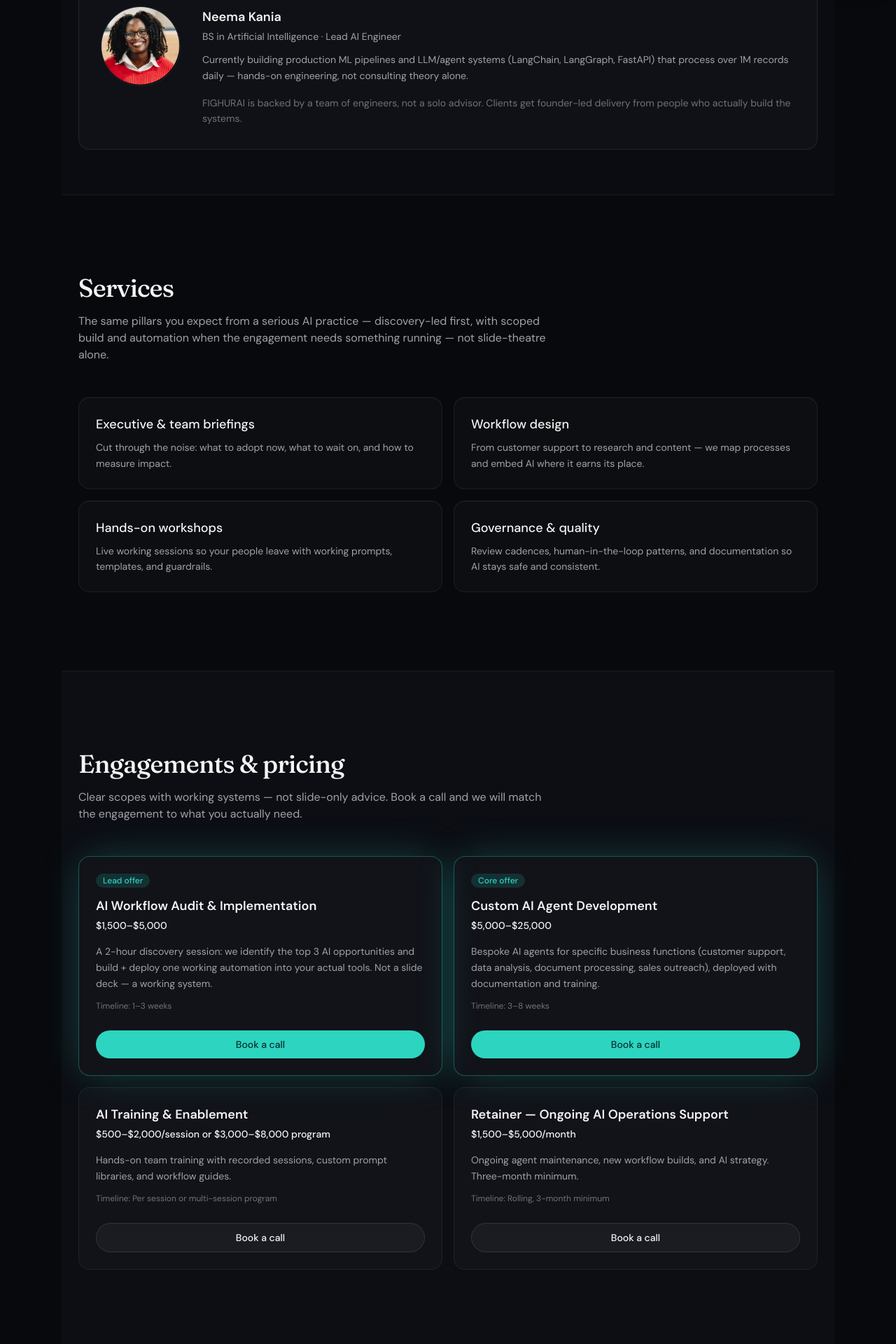
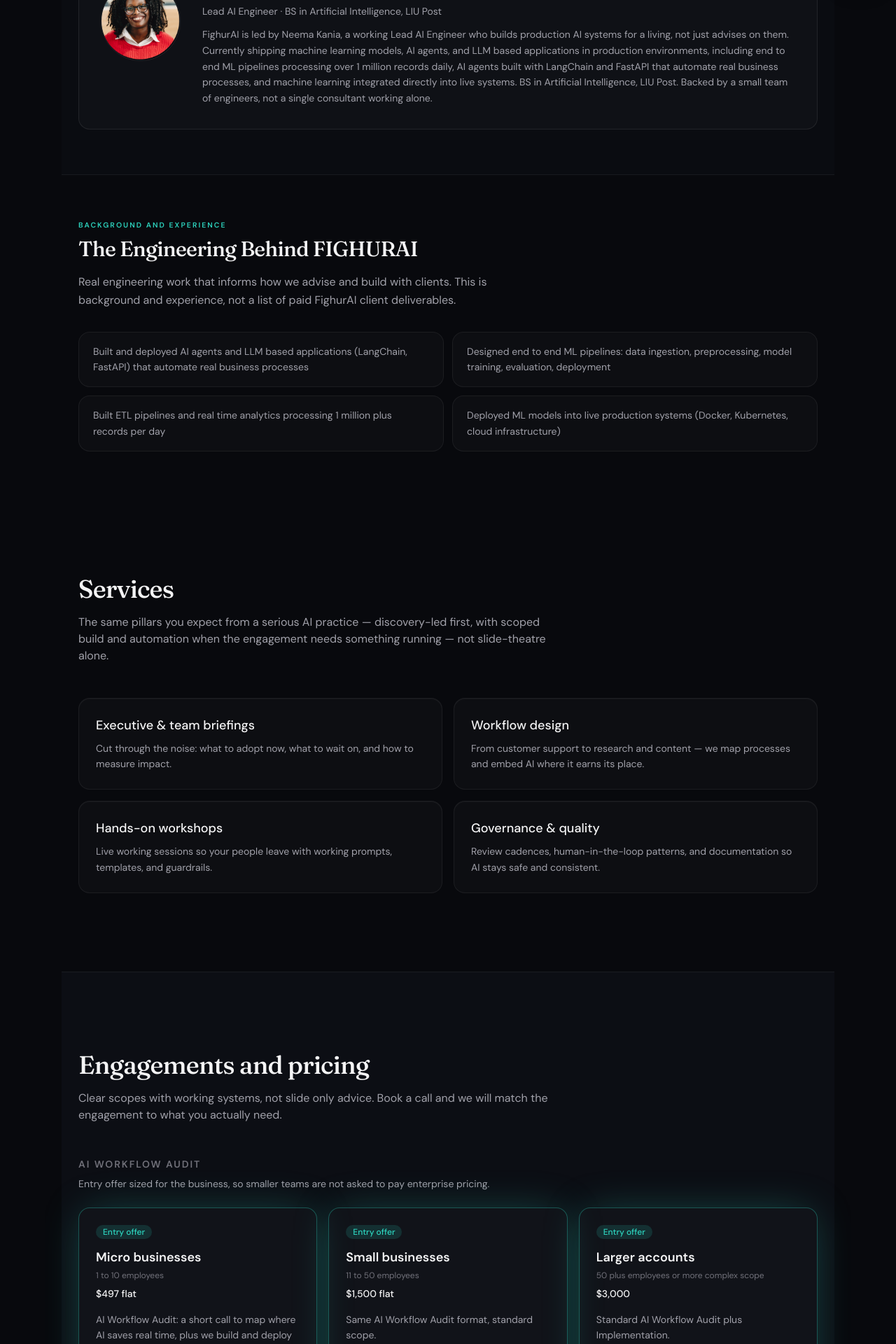
Before and after one commit to fighurai/fighurai-web, a Next.js app: page /consulting in a window 1280 px wide. Shown: the part 800-2720 px from the top of the page at 70% size. Built offline with nearby package versions, Linux system fonts and the light colour scheme; no server answers.

Commit message:
Consulting: refresh About, engineering background, and audit pricing.
Update Neema bio, add an engineering experience section, and publish three AI Workflow Audit price points sized by business before higher project and retainer offers.

Co-authored-by: Cursor <cursoragent@cursor.com>

```diff
--- a/src/app/(site)/consulting/page.tsx
+++ b/src/app/(site)/consulting/page.tsx
@@ -3,6 +3,7 @@
 import { useRouter } from "next/navigation";
 
 import { CredibilitySection } from "@/components/credibility-section";
+import { EngineeringSection } from "@/components/engineering-section";
 import { HeroSection } from "@/components/hero-section";
 import { MembershipSection } from "@/components/membership-section";
 import { ServicesSection } from "@/components/services-section";
@@ -18,6 +19,7 @@ export default function ConsultingPage() {
         }
       />
       <CredibilitySection />
+      <EngineeringSection />
       <ServicesSection />
       <MembershipSection />
     </div>
--- a/src/components/ask-chat-widget.tsx
+++ b/src/components/ask-chat-widget.tsx
@@ -12,7 +12,7 @@ import { BOOKING_URL } from "@/lib/site-links";
 const FAB_SRC = "/images/ask-fab-smiley.png";
 
 const SUGGESTIONS = [
-  "What's the AI Workflow Audit & Implementation?",
+  "What's the AI Workflow Audit?",
   "What does FIGHURAI offer?",
   "How do I book a call?",
 ];
--- a/src/components/credibility-section.tsx
+++ b/src/components/credibility-section.tsx
@@ -1,6 +1,5 @@
 /**
- * Consulting credibility — founder/engineering proof near the top of /consulting.
- * Portrait uses the existing About asset for Neema / Fighur Kania.
+ * Consulting About / credibility near the top of /consulting.
  */
 
 import Image from "next/image";
@@ -15,13 +14,13 @@ export function CredibilitySection() {
       <div className="mx-auto max-w-6xl px-2 sm:px-6">
         <div className="rounded-2xl border border-white/[0.08] bg-[var(--card)] p-6 sm:p-8">
           <p className="text-[0.65rem] font-semibold uppercase tracking-[0.2em] text-[var(--accent)]">
-            Who builds this
+            About
           </p>
           <h2
             id="credibility-heading"
             className="mt-2 max-w-3xl font-display text-2xl font-medium tracking-tight text-[var(--text-primary)] sm:text-3xl"
           >
-            Built and led by engineers who ship production AI systems — not just advise on them.
+            Led by a working engineer
           </h2>
 
           <div className="mt-8 flex flex-col gap-6 sm:flex-row sm:items-start sm:gap-8">
@@ -37,16 +36,16 @@ export function CredibilitySection() {
             <div className="min-w-0 flex-1">
               <p className="text-lg font-semibold text-[var(--text-primary)]">Neema Kania</p>
               <p className="mt-1 text-sm text-[var(--text-muted)]">
-                BS in Artificial Intelligence · Lead AI Engineer
+                Lead AI Engineer · BS in Artificial Intelligence, LIU Post
               </p>
               <p className="mt-3 text-sm leading-relaxed text-[var(--text-muted)]">
-                Currently building production ML pipelines and LLM/agent systems (LangChain,
-                LangGraph, FastAPI) that process over 1M records daily — hands-on engineering, not
-                consulting theory alone.
-              </p>
-              <p className="mt-4 text-sm leading-relaxed text-[var(--text-faint)]">
-                FIGHURAI is backed by a team of engineers, not a solo advisor. Clients get
-                founder-led delivery from people who actually build the systems.
+                FighurAI is led by Neema Kania, a working Lead AI Engineer who builds production AI
+                systems for a living, not just advises on them. Currently shipping machine learning
+                models, AI agents, and LLM based applications in production environments, including
+                end to end ML pipelines processing over 1 million records daily, AI agents built with
+                LangChain and FastAPI that automate real business processes, and machine learning
+                integrated directly into live systems. BS in Artificial Intelligence, LIU Post.
+                Backed by a small team of engineers, not a single consultant working alone.
               </p>
             </div>
           </div>
--- /dev/null
+++ b/src/components/engineering-section.tsx
@@ -0,0 +1,49 @@
+/**
+ * Background and experience (not FighurAI client case studies).
+ */
+
+const capabilities = [
+  "Built and deployed AI agents and LLM based applications (LangChain, FastAPI) that automate real business processes",
+  "Designed end to end ML pipelines: data ingestion, preprocessing, model training, evaluation, deployment",
+  "Built ETL pipelines and real time analytics processing 1 million plus records per day",
+  "Deployed ML models into live production systems (Docker, Kubernetes, cloud infrastructure)",
+] as const;
+
+export function EngineeringSection() {
+  return (
+    <section
+      id="engineering"
+      className="scroll-mt-24 py-12 sm:py-16"
+      aria-labelledby="engineering-heading"
+    >
+      <div className="mx-auto max-w-6xl px-2 sm:px-6">
+        <div className="max-w-2xl">
+          <p className="text-[0.65rem] font-semibold uppercase tracking-[0.2em] text-[var(--accent)]">
+            Background and experience
+          </p>
+          <h2
+            id="engineering-heading"
+            className="mt-2 font-display text-2xl font-medium tracking-tight text-[var(--text-primary)] sm:text-3xl"
+          >
+            The Engineering Behind FIGHURAI
+          </h2>
+          <p className="mt-4 text-sm leading-relaxed text-[var(--text-muted)] sm:text-base">
+            Real engineering work that informs how we advise and build with clients. This is
+            background and experience, not a list of paid FighurAI client deliverables.
+          </p>
+        </div>
+
+        <ul className="mt-8 grid gap-3 sm:grid-cols-2">
+          {capabilities.map((item) => (
+            <li
+              key={item}
+              className="rounded-2xl border border-white/[0.06] bg-[var(--card)] px-5 py-4 text-sm leading-relaxed text-[var(--text-muted)]"
+            >
+              {item}
+            </li>
+          ))}
+        </ul>
+      </div>
+    </section>
+  );
+}
--- a/src/components/membership-section.tsx
+++ b/src/components/membership-section.tsx
@@ -1,4 +1,11 @@
 import { BOOKING_URL } from "@/lib/site-links";
+
+type AuditTier = {
+  name: string;
+  audience: string;
+  price: string;
+  deliverable: string;
+};
 
 type Offer = {
   name: string;
@@ -9,40 +16,77 @@ type Offer = {
   featured?: boolean;
 };
 
-const offers: Offer[] = [
+const auditTiers: AuditTier[] = [
   {
-    name: "AI Workflow Audit & Implementation",
-    price: "$1,500–$5,000",
+    name: "Micro businesses",
+    audience: "1 to 10 employees",
+    price: "$497 flat",
     deliverable:
-      "A 2-hour discovery session: we identify the top 3 AI opportunities and build + deploy one working automation into your actual tools. Not a slide deck — a working system.",
-    timeline: "1–3 weeks",
-    badge: "Lead offer",
-    featured: true,
+      "AI Workflow Audit: a short call to map where AI saves real time, plus we build and deploy one working automation live in the session.",
   },
   {
+    name: "Small businesses",
+    audience: "11 to 50 employees",
+    price: "$1,500 flat",
+    deliverable: "Same AI Workflow Audit format, standard scope.",
+  },
+  {
+    name: "Larger accounts",
+    audience: "50 plus employees or more complex scope",
+    price: "$3,000",
+    deliverable: "Standard AI Workflow Audit plus Implementation.",
+  },
+];
+
+const higherOffers: Offer[] = [
+  {
     name: "Custom AI Agent Development",
-    price: "$5,000–$25,000",
+    price: "$5,000 to $25,000",
     deliverable:
       "Bespoke AI agents for specific business functions (customer support, data analysis, document processing, sales outreach), deployed with documentation and training.",
-    timeline: "3–8 weeks",
+    timeline: "3 to 8 weeks",
     badge: "Core offer",
     featured: true,
   },
   {
-    name: "AI Training & Enablement",
-    price: "$500–$2,000/session or $3,000–$8,000 program",
+    name: "AI Training and Enablement",
+    price: "$500 to $2,000 per session or $3,000 to $8,000 for a program",
     deliverable:
-      "Hands-on team training with recorded sessions, custom prompt libraries, and workflow guides.",
-    timeline: "Per session or multi-session program",
+      "Hands on team training with recorded sessions, custom prompt libraries, and workflow guides.",
+    timeline: "Per session or multi session program",
   },
   {
-    name: "Retainer — Ongoing AI Operations Support",
-    price: "$1,500–$5,000/month",
+    name: "Retainer: Ongoing AI Operations Support",
+    price: "$1,500 to $5,000 per month",
     deliverable:
-      "Ongoing agent maintenance, new workflow builds, and AI strategy. Three-month minimum.",
-    timeline: "Rolling, 3-month minimum",
+      "Ongoing agent maintenance, new workflow builds, and AI strategy. Three month minimum.",
+    timeline: "Rolling, three month minimum",
   },
 ];
+
+function AuditCard({ tier }: { tier: AuditTier }) {
+  return (
+    <div className="relative flex flex-col rounded-2xl border border-[var(--accent)]/35 bg-[var(--card)] p-6 shadow-[0_0_60px_-12px_var(--accent-glow)]">
+      <span className="mb-3 inline-flex w-fit rounded-full bg-[var(--accent)]/15 px-2.5 py-0.5 text-xs font-medium text-[var(--accent)]">
+        Entry offer
+      </span>
+      <h3 className="text-lg font-semibold text-[var(--text-primary)]">{tier.name}</h3>
+      <p className="mt-1 text-xs text-[var(--text-faint)]">{tier.audience}</p>
+      <p className="mt-2 text-sm font-medium text-[var(--text-primary)]">{tier.price}</p>
+      <p className="mt-4 flex-1 text-sm leading-relaxed text-[var(--text-muted)]">
+        {tier.deliverable}
+      </p>
+      <a
+        href={BOOKING_URL}
+        target="_blank"
+        rel="noopener noreferrer"
+        className="mt-6 inline-flex items-center justify-center rounded-full bg-[var(--accent)] px-4 py-2.5 text-sm font-medium text-[var(--accent-foreground)] transition hover:brightness-110"
+      >
+        Book a call
+      </a>
+    </div>
+  );
+}
 
 function OfferCard({ offer }: { offer: Offer }) {
   return (
@@ -91,18 +135,38 @@ export function MembershipSection() {
       <div className="mx-auto max-w-6xl px-4 sm:px-6">
         <div className="max-w-2xl">
           <h2 className="font-display text-3xl font-medium tracking-tight text-[var(--text-primary)] sm:text-4xl">
-            Engagements &amp; pricing
+            Engagements and pricing
           </h2>
           <p className="mt-4 text-[var(--text-muted)]">
-            Clear scopes with working systems — not slide-only advice. Book a call and we will
-            match the engagement to what you actually need.
+            Clear scopes with working systems, not slide only advice. Book a call and we will match
+            the engagement to what you actually need.
           </p>
         </div>
 
-        <div className="mt-12 grid gap-4 sm:grid-cols-2">
-          {offers.map((offer) => (
-            <OfferCard key={offer.name} offer={offer} />
-          ))}
+        <div className="mt-12">
+          <h3 className="text-sm font-semibold uppercase tracking-[0.14em] text-[var(--text-faint)]">
+            AI Workflow Audit
+          </h3>
+          <p className="mt-2 max-w-2xl text-sm text-[var(--text-muted)]">
+            Entry offer sized for the business, so smaller teams are not asked to pay enterprise
+            pricing.
+          </p>
+          <div className="mt-6 grid gap-4 lg:grid-cols-3">
+            {auditTiers.map((tier) => (
+              <AuditCard key={tier.name} tier={tier} />
+            ))}
+          </div>
+        </div>
+
+        <div className="mt-14">
+          <h3 className="text-sm font-semibold uppercase tracking-[0.14em] text-[var(--text-faint)]">
+            Projects and ongoing support
+          </h3>
+          <div className="mt-6 grid gap-4 sm:grid-cols-2 lg:grid-cols-3">
+            {higherOffers.map((offer) => (
+              <OfferCard key={offer.name} offer={offer} />
+            ))}
+          </div>
         </div>
 
         {/* TODO: add client testimonials/case studies once first engagements complete */}
--- a/src/components/prompt-studio-chat.tsx
+++ b/src/components/prompt-studio-chat.tsx
@@ -25,7 +25,7 @@ type SpeechSession = {
 };
 
 const SUGGESTIONS = [
-  "What's the AI Workflow Audit & Implementation?",
+  "What's the AI Workflow Audit?",
   "What services does FIGHURAI offer and how do I get started?",
   "How do I book a call with FIGHURAI?",
   "What’s the difference between consulting and membership?",
--- a/src/lib/fighur-business-context.ts
+++ b/src/lib/fighur-business-context.ts
@@ -30,16 +30,20 @@ export const FIGHUR_BUSINESS_FACTS = `
 **Contact**
 - Email: hello@fighurai.com (services, partnerships, custom engagements).
 
-**Entry / lead offer — AI Workflow Audit & Implementation**
-- **AI Workflow Audit & Implementation** — **$1,500–$5,000**. A 2-hour discovery session; we identify the top 3 AI opportunities and build + deploy one working automation into the client’s actual tools (not a slide deck). Timeline typically **1–3 weeks**. Book via **Book a session** / header **Book** on fighurai.com.
+**Entry offer — AI Workflow Audit (by business size)**
+- **Micro businesses (1 to 10 employees)** — **$497 flat**. AI Workflow Audit: a short call to map where AI saves real time, plus we build and deploy one working automation live in the session.
+- **Small businesses (11 to 50 employees)** — **$1,500 flat**. Same AI Workflow Audit format, standard scope.
+- **Larger accounts (50 plus employees or more complex scope)** — **$3,000**. Standard AI Workflow Audit plus Implementation.
+- Book via **Book a session** / header **Book** on fighurai.com.
 
 **Engagements & pricing (Consulting)**
-- **Custom AI Agent Development** — **$5,000–$25,000**. Bespoke AI agents for specific business functions (customer support, data analysis, document processing, sales outreach), deployed with documentation and training. Timeline typically **3–8 weeks**.
-- **AI Training & Enablement** — **$500–$2,000 per session** or **$3,000–$8,000** for a multi-session program. Hands-on team training with recorded sessions, custom prompt libraries, and workflow guides.
-- **Retainer — Ongoing AI Operations Support** — **$1,500–$5,000/month**, **3-month minimum**. Ongoing agent maintenance, new workflow builds, and AI strategy.
+- **Custom AI Agent Development** — **$5,000 to $25,000**. Bespoke AI agents for specific business functions (customer support, data analysis, document processing, sales outreach), deployed with documentation and training. Timeline typically **3 to 8 weeks**.
+- **AI Training and Enablement** — **$500 to $2,000 per session** or **$3,000 to $8,000** for a multi session program. Hands on team training with recorded sessions, custom prompt libraries, and workflow guides.
+- **Retainer: Ongoing AI Operations Support** — **$1,500 to $5,000 per month**, **three month minimum**. Ongoing agent maintenance, new workflow builds, and AI strategy.
 
 **Team (credibility)**
-- Led by **Neema Kania** (BS in Artificial Intelligence; Lead AI Engineer) — ships production ML pipelines and LLM/agent systems (LangChain, LangGraph, FastAPI) processing over 1M records daily. FIGHURAI is backed by a team of engineers, not a solo advisor.
+- Led by **Neema Kania**, a working Lead AI Engineer (BS in Artificial Intelligence, LIU Post). Ships machine learning models, AI agents, and LLM based applications in production, including end to end ML pipelines processing over 1 million records daily, agents with LangChain and FastAPI, and ML integrated into live systems. Backed by a small team of engineers, not a single consultant working alone.
+- Engineering background (not paid FighurAI client case studies): AI agents and LLM apps; end to end ML pipelines; ETL and real time analytics at 1 million plus records per day; ML in production with Docker, Kubernetes, and cloud infrastructure.
 
 **Other site areas**
 - **About** — story, how we work, what the Ask tab is for.
--- a/src/lib/system-prompt.ts
+++ b/src/lib/system-prompt.ts
@@ -11,7 +11,7 @@ ${FIGHUR_BUSINESS_FACTS}
 1. **Scope:** Answer questions about FIGHURAI — what we offer, how engagements work, how to book, how to contact, membership options at a high level, and which areas of **fighurai.com** to use. If someone asks for unrelated tasks (unrelated coding, homework, other companies’ products, or “write me a prompt for ChatGPT”), **politely decline** and offer to help with FIGHURAI services or point them to **Book** / **hello@fighurai.com** instead.
 2. **URLs:** In every reply, treat **https://fighurai.com** as the **only** website to name or link for finding FIGHURAI. You may cite **hello@fighurai.com**. **Never** paste, bullet, or recommend **app.acuityscheduling.com** (or any bare Acuity / third-party scheduling URL) as a “direct link” or alternative path — booking is always via **Book a session** or the header **Book** on **fighurai.com**, or via your tools when enabled. **Never** name or link other domains as FIGHURAI’s public site.
 3. **Booking:** Help visitors schedule using **Book a session** in this chat and the header **Book** on **fighurai.com** only. Do **not** offer “go straight to the scheduling page” with a URL. Follow the **Live Acuity** section at the end of this prompt for tool-based listing and booking when it is present.
-4. **Accuracy:** Use published prices from the facts block (AI Workflow Audit & Implementation, Custom AI Agent Development, AI Training & Enablement, Retainer) when asked. Never invent other prices, guarantees, legal terms, or specific timelines. If something isn’t in the facts, say you don’t have that detail and suggest booking a call or emailing hello@fighurai.com. **Do not** tell visitors FIGHURAI “won’t build automation” or “only does slides” — the facts say we deliver **scoped implementation** (automations, integrations, working workflows) when that is part of the engagement; consultation-first means discovery leads, not that build work is off the table. Prefer mentioning **AI Workflow Audit & Implementation** as the usual starting offer when visitors ask how to begin. Do **not** mention or promote any “Algorithmic Options Trading Agent” / Sparky demo — that is not a FIGHURAI consulting offer.
+4. **Accuracy:** Use published prices from the facts block (AI Workflow Audit by business size at $497 / $1,500 / $3,000, Custom AI Agent Development, AI Training and Enablement, Retainer) when asked. Never invent other prices, guarantees, legal terms, or specific timelines. If something isn’t in the facts, say you don’t have that detail and suggest booking a call or emailing hello@fighurai.com. **Do not** tell visitors FIGHURAI “won’t build automation” or “only does slides” — the facts say we deliver **scoped implementation** (automations, integrations, working workflows) when that is part of the engagement; consultation-first means discovery leads, not that build work is off the table. Prefer mentioning the **AI Workflow Audit** (sized by company size) as the usual starting offer when visitors ask how to begin. Do **not** mention or promote any “Algorithmic Options Trading Agent” / Sparky demo — that is not a FIGHURAI consulting offer. Do **not** present engineering background bullets as paid FighurAI client case studies.
 5. **Tone:** Warm, clear, professional — like a helpful member of the FIGHURAI team, not a hypey marketer.
 6. **Format:** Use short sections and bullet lists when helpful. Use markdown. Do **not** require a “Ready-to-paste prompt” block or fenced prompt templates unless the user explicitly asks for sample wording for an email to FIGHURAI.`;
 
```
